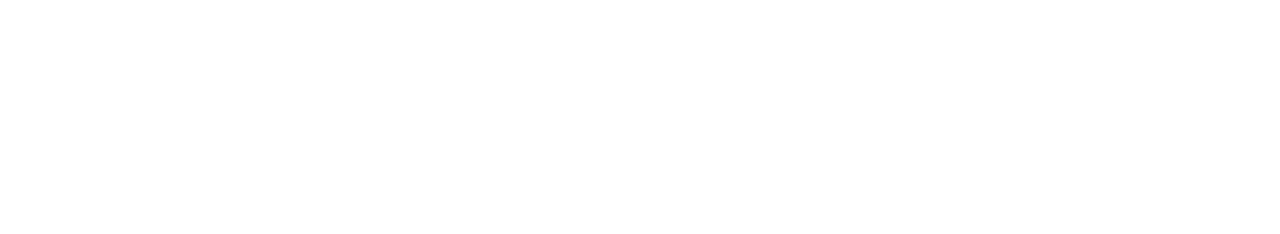
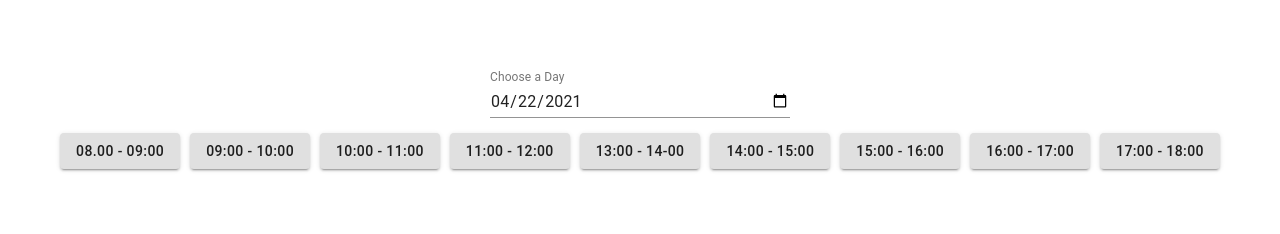
Before and after one commit to AminTi/bricole, a React (Create React App) app: page /bokamera in a window 1280 px wide. Shown: the part 287-521 px from the top of the page. Built offline with nearby package versions, Linux system fonts and the light colour scheme; no server answers.

Commit message:
bokning system

```diff
--- a/src/App.js
+++ b/src/App.js
@@ -13,6 +13,8 @@
 import ProfilDisabled from "./components/user/ProfilDisabled";
 import DetailsPage from "./components/DetailsPage";
 import Inbox from "./components/user/Inbox";
+import DisplayEmails from "./components/user/DisplayEmails";
+import BokaMera from "./components/BokaMera";
 
 const useStyles = makeStyles({
   test: {
@@ -36,6 +38,8 @@
           <Route path="/ProfilDisabled" component={ProfilDisabled} />
           <Route path="/detailspage" component={DetailsPage} />
           <Route path="/inbox" component={Inbox} />
+          <Route path="/displayemails/:slug" component={DisplayEmails} />
+          <Route path="/bokamera" component={BokaMera} />
         </Switch>
       </div>
       <Footer />
--- /dev/null
+++ b/src/components/BokaMera.jsx
@@ -0,0 +1,79 @@
+import React, { useState } from "react";
+import { makeStyles } from "@material-ui/core/styles";
+import TextField from "@material-ui/core/TextField";
+import { Container, Button, Box } from "@material-ui/core";
+
+const useStyles = makeStyles((theme) => ({
+  wrapper: {
+    display: "flex",
+    flexDirection: "column",
+    alignItems: "center",
+    justifyContent: "center",
+    minHeight: 700,
+  },
+
+  textField: {
+    // marginLeft: theme.spacing(1),
+    // marginRight: theme.spacing(1),
+    width: 300,
+  },
+  btn: {
+    margin: 5,
+  },
+  btnWrapper: {
+    padding: "10px 10px",
+  },
+}));
+
+const time = [
+  "08.00 - 09:00",
+  "09:00 - 10:00",
+  "10:00 - 11:00",
+  "11:00 - 12:00",
+  "13:00 - 14-00",
+  "14:00 - 15:00",
+  "15:00 - 16:00",
+  "16:00 - 17:00",
+  "17:00 - 18:00",
+];
+
+function BokaMera() {
+  const classes = useStyles();
+  let now = new Date();
+  let nowString = `${now.getFullYear()}-${now.getMonth() + 1}-${now.getDate()}`;
+  const [dateInput, setDateInput] = useState(nowString);
+
+  let test = nowString.toString();
+  let newDate = {
+    time: test,
+  };
+
+  return (
+    <Container className={classes.wrapper}>
+      <Box>
+        <TextField
+          id="date"
+          label="Choose a Day"
+          type="date"
+          defaultValue={nowString}
+          className={classes.textField}
+          defaultValue="2021-04-22"
+          InputLabelProps={{
+            shrink: true,
+          }}
+        />
+      </Box>
+      <Box className={classes.btnWrapper}>
+        {time.map((item, index) => {
+          return (
+            <Button variant="contained" className={classes.btn} key={index}>
+              {item}
+            </Button>
+          );
+        })}
+      </Box>
+    </Container>
+  );
+}
+
+export default BokaMera;
--- a/src/components/layout/CardAdvertesing.jsx
+++ b/src/components/layout/CardAdvertesing.jsx
@@ -96,7 +96,7 @@
   const DeleteHandler = async (e) => {
     const id = e.currentTarget.getAttribute("data-del");
     if (id) {
-      await deleteData(id);
+      await deleteData(id, "advertising");
       await getDataAds();
     }
   };
--- /dev/null
+++ b/src/components/user/DisplayEmails.jsx
@@ -0,0 +1,104 @@
+import React, { useContext, useEffect } from "react";
+import { UserContext } from "../../context/UserContextProvider";
+import { makeStyles } from "@material-ui/core/styles";
+import { Container, Fab, TextField, Button, Box } from "@material-ui/core";
+
+const useStyles = makeStyles({
+  wrapper: {
+    display: "flex",
+    flexDirection: "column",
+    justifyContent: "center",
+    minHeight: 1000,
+  },
+  inputWrapper: {
+    display: "flex",
+    flexDirection: "column",
+    justifyContent: "center",
+
+    minWidth: "100%",
+  },
+  TextField: {
+    padding: "10px 10px",
+  },
+  btn: {
+    width: "10%",
+    margin: " 0 auto",
+  },
+});
+
+function DisplayEmails(props) {
+  const classes = useStyles();
+  const { readEmails, getemails, sendEmail } = useContext(UserContext);
+  let url = props.location.pathname;
+  const id = props.match.params.slug;
+
+  const currentuerEmails =
+    readEmails &&
+    readEmails.filter((elm) => {
+      return elm.emailId == id && id;
+    });
+
+  useEffect(() => {
+    getemails();
+  }, []);
+
+  const clickHandler = (e) => {
+    console.log("hej");
+    sendEmail();
+  };
+
+  const emailsContent = () => {
+    if (currentuerEmails.length != 0) {
+      return (
+        <Container className={classes.inputWrapper}>
+          <TextField
+            className={classes.TextField}
+            value={currentuerEmails && currentuerEmails[0].email}
+            id="outlined-basic"
+            label="email"
+            variant="outlined"
+            type="text"
+            placeholder="Email"
+            name="email"
+          />
+
+          <TextField
+            className={classes.TextField}
+            value={currentuerEmails && currentuerEmails[0].titel}
+            id="outlined-basic"
+            label="Title"
+            variant="outlined"
+            type="text"
+            placeholder="Title"
+            name="Title"
+          />
+          <TextField
+            value={currentuerEmails && currentuerEmails[0].text}
+            className={classes.TextField}
+            id="outlined-basic"
+            label="Text  "
+            name="text"
+            multiline
+            rows={8}
+            variant="outlined"
+          />
+        </Container>
+      );
+    }
+  };
+  return (
+    <Container className={classes.wrapper}>
+      {emailsContent()}
+      <Button
+        variant="contained"
+        color="primary"
+        className={classes.btn}
+        onClick={clickHandler}
+      >
+        Answer
+      </Button>
+    </Container>
+  );
+}
+
+export default DisplayEmails;
--- a/src/components/user/Inbox.jsx
+++ b/src/components/user/Inbox.jsx
@@ -1,7 +1,10 @@
 import React, { useContext, useEffect } from "react";
+import { useHistory, Link } from "react-router-dom";
+
 import { UserContext } from "../../context/UserContextProvider";
 import { makeStyles } from "@material-ui/core/styles";
 import { Container } from "@material-ui/core";
+
 import Table from "@material-ui/core/Table";
 import TableBody from "@material-ui/core/TableBody";
 import TableCell from "@material-ui/core/TableCell";
@@ -9,6 +12,8 @@
 import TableHead from "@material-ui/core/TableHead";
 import TableRow from "@material-ui/core/TableRow";
 import Paper from "@material-ui/core/Paper";
+import IconButton from "@material-ui/core/IconButton";
+import DeleteIcon from "@material-ui/icons/Delete";
 
 const useStyles = makeStyles({
   table: {
@@ -21,46 +26,70 @@
     padding: "20px 10px",
     // justifyContent: "center",
   },
+  delete: {
+    color: "red",
+  },
 });
 
-function createData(email, Title, Delete) {
-  return { email, Title, Delete };
+function createData(index, email, Delete) {
+  return { index, email, Delete };
 }
-
-const rows = [
-  createData("Frozen yoghurt", 159, 6.0),
-  createData("Ice cream sandwich", 237, 9.0),
-  createData("Eclair", 262, 16.0, 55),
-];
-
 function Inbox() {
   const classes = useStyles();
+  const history = useHistory();
 
-  const { getemails, readEmails } = useContext(UserContext);
+  const { getemails, readEmails, user, deleteData } = useContext(UserContext);
 
+  const id = user && user.uid;
+  const currentUser = readEmails.filter((elm) => {
+    return elm.userid == id;
+  });
   useEffect(() => {
     getemails();
   }, []);
-  console.log(readEmails);
+
+  const DeleteHandler = async (e) => {
+    const id = e.currentTarget.getAttribute("data-del");
+    if (id) {
+      await deleteData(id, "emails");
+      await getemails();
+    }
+  };
+
   return (
     <Container className={classes.wrapper}>
       <TableContainer component={Paper}>
         <Table className={classes.table} aria-label="simple table">
           <TableHead>
             <TableRow>
-              <TableCell>Email</TableCell>
-              <TableCell align="right">Title</TableCell>
+              <TableCell>Index</TableCell>
+              <TableCell align="left">email</TableCell>
               <TableCell align="right">Delete</TableCell>
             </TableRow>
           </TableHead>
           <TableBody>
-            {rows.map((row) => (
-              <TableRow key={row.name}>
+            {currentUser.map((row, index) => (
+              <TableRow key={index}>
                 <TableCell component="th" scope="row">
-                  {row.name}
+                  {index}
                 </TableCell>
-                <TableCell align="right">{row.calories}</TableCell>
-                <TableCell align="right">{row.fat}</TableCell>
+                <TableCell component="th" scope="row" align="left">
+                  <Link
+                    to={`/displayemails/${row.emailId}`}
+                    data-id={row.emailId}
+                  >
+                    {row.email}
+                  </Link>
+                </TableCell>
+                <TableCell component="th" scope="row" align="right">
+                  <IconButton>
+                    <DeleteIcon
+                      className={classes.delete}
+                      onClick={DeleteHandler}
+                      data-del={row.emailId}
+                    />
+                  </IconButton>
+                </TableCell>
               </TableRow>
             ))}
           </TableBody>
--- a/src/context/UserContextProvider.js
+++ b/src/context/UserContextProvider.js
@@ -174,9 +174,9 @@
     authListnner();
   }, []);
 
-  const deleteData = (data) => {
+  const deleteData = (data, collectionName) => {
     if (data) {
-      fire.firestore().collection("advertising").doc(data).delete();
+      fire.firestore().collection(collectionName).doc(data).delete();
     }
   };
 
@@ -193,12 +193,26 @@
             titel: doc.data().data.titel,
             email: doc.data().data.email,
             userid: doc.data().data.id,
-            text: doc.data().data.test,
+            text: doc.data().data.text,
           };
 
           emailsData.push({ ...payload });
         });
         setReadEmails(emailsData);
+      });
+  };
+
+  const sendEmail = () => {
+    fire
+      .firestore()
+      .collection("mail")
+      .add({
+        to: "titiamin@icloud.com",
+
+        message: {
+          subject: "Hello from Firebase!",
+          html: "This is an <code>HTML</code> email body.",
+        },
       });
   };
   return (
@@ -231,6 +245,7 @@
         emails,
         getemails,
         readEmails,
+        sendEmail,
       }}
     >
       {children}
```
Also changed, not shown: 1 other file (tests, documents, lock files or other folders).
